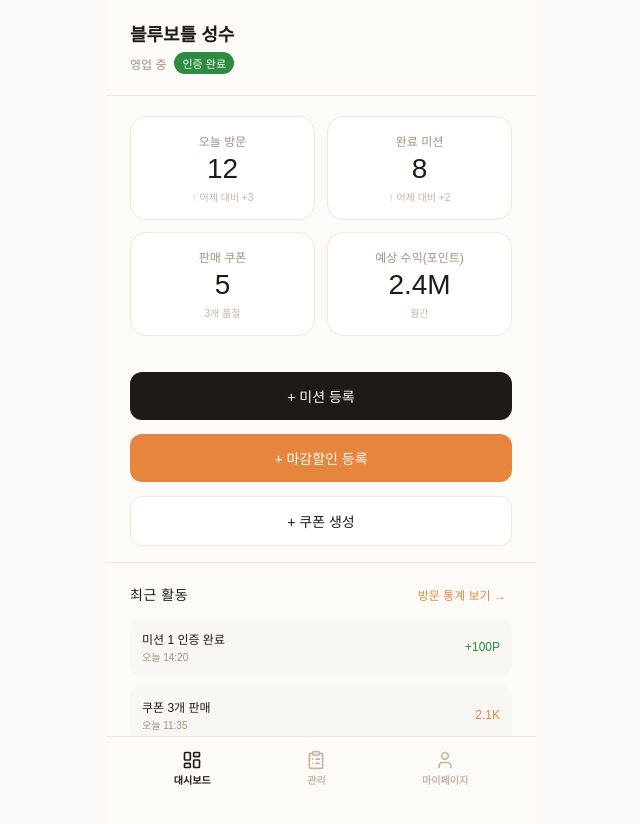
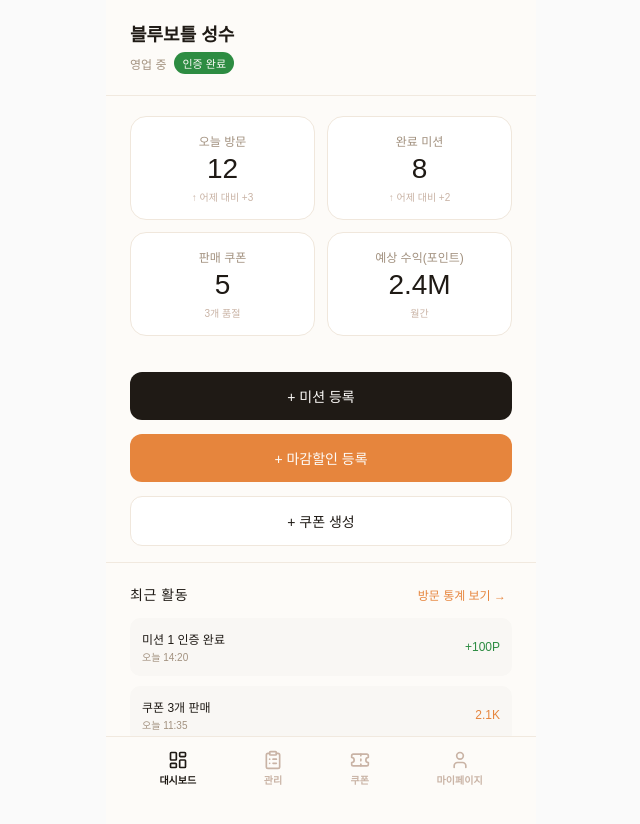
Before and after one commit to Local-Quest/Local-Quest-FE, a React (Vite) app: page /owner in a window 1280 px wide. Shown: the top 824 px of the page, without its empty margins (319-959 px from the left). Built offline with nearby package versions, Linux system fonts and the light colour scheme; a web font is replaced by a local one.

Commit message:
fix: 사장님 네비게이션 바에 쿠폰 탭 누락 수정

```diff
--- a/src/components/OwnerBottomNav.tsx
+++ b/src/components/OwnerBottomNav.tsx
@@ -1,10 +1,11 @@
 import styled from '@emotion/styled'
 import { NavLink } from 'react-router-dom'
-import { LayoutDashboard, ClipboardList, User } from 'lucide-react'
+import { LayoutDashboard, ClipboardList, Ticket, User } from 'lucide-react'
 
 const NAV_ITEMS = [
   { to: '/owner', label: '대시보드', icon: LayoutDashboard, end: true },
   { to: '/owner/manage', label: '관리', icon: ClipboardList, end: false },
+  { to: '/owner/coupons', label: '쿠폰', icon: Ticket, end: false },
   { to: '/owner/mypage', label: '마이페이지', icon: User, end: false },
 ] as const
 
--- a/src/router/index.tsx
+++ b/src/router/index.tsx
@@ -59,6 +59,7 @@ export const router = createBrowserRouter([
     children: [
       { index: true, element: <OwnerMain /> },
       { path: 'manage', element: <OwnerManage /> },
+      { path: 'coupons', element: <OwnerCouponManage /> },
       { path: 'mypage', element: <OwnerMyPage /> },
     ],
   },
@@ -89,7 +90,6 @@ export const router = createBrowserRouter([
       { path: '/owner/missions/register', element: <MissionRegister /> },
       { path: '/owner/discounts/register', element: <DiscountRegister /> },
       { path: '/owner/coupons/create', element: <CouponCreate /> },
-      { path: '/owner/coupons', element: <OwnerCouponManage /> },
       { path: '/owner/coupons/:id', element: <OwnerCouponDetail /> },
       { path: '/owner/coupons/:id/use', element: <CouponUseModal /> },
       { path: '/owner/coupons/:id/use/complete', element: <CouponUseComplete /> },
```
